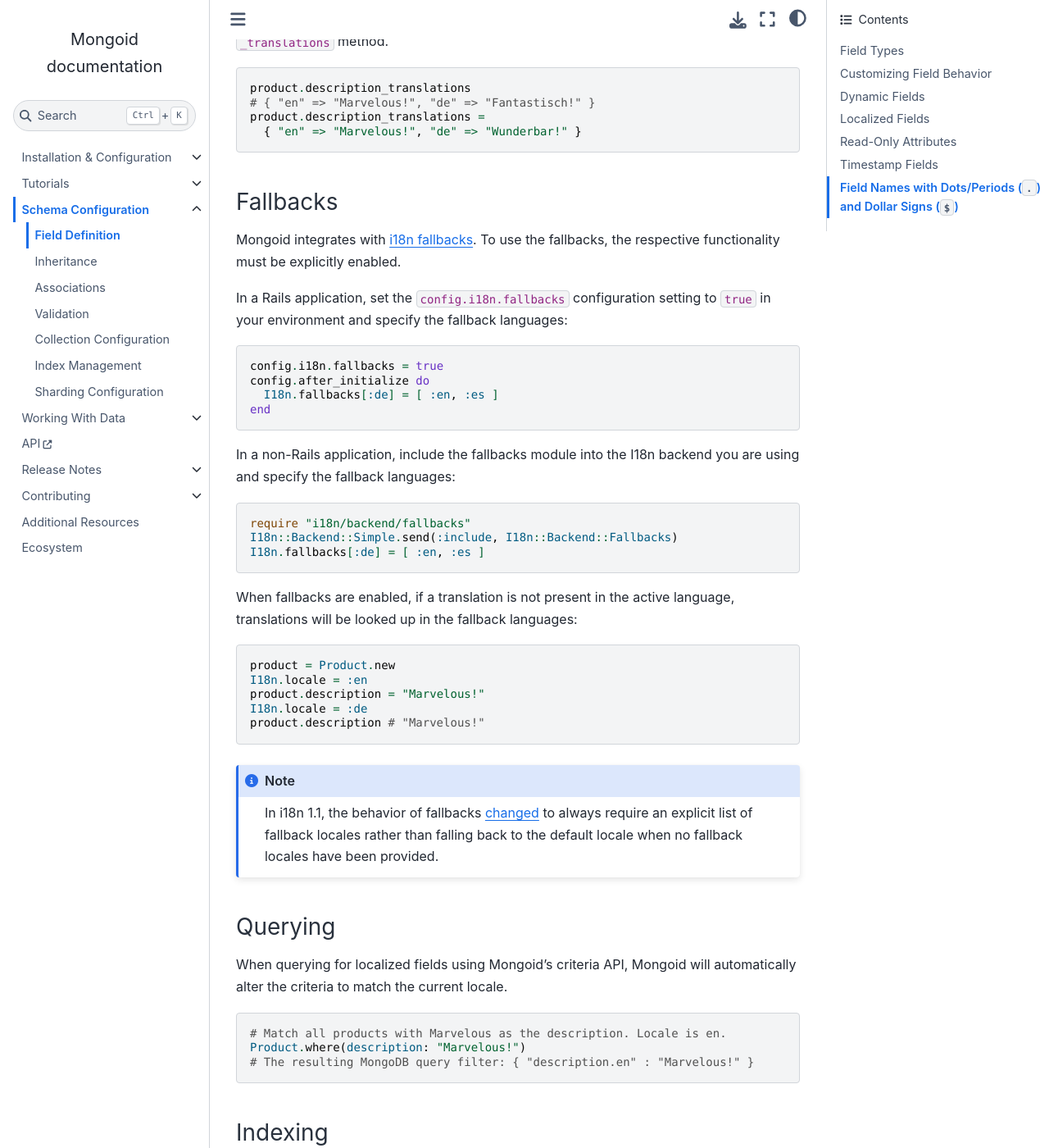
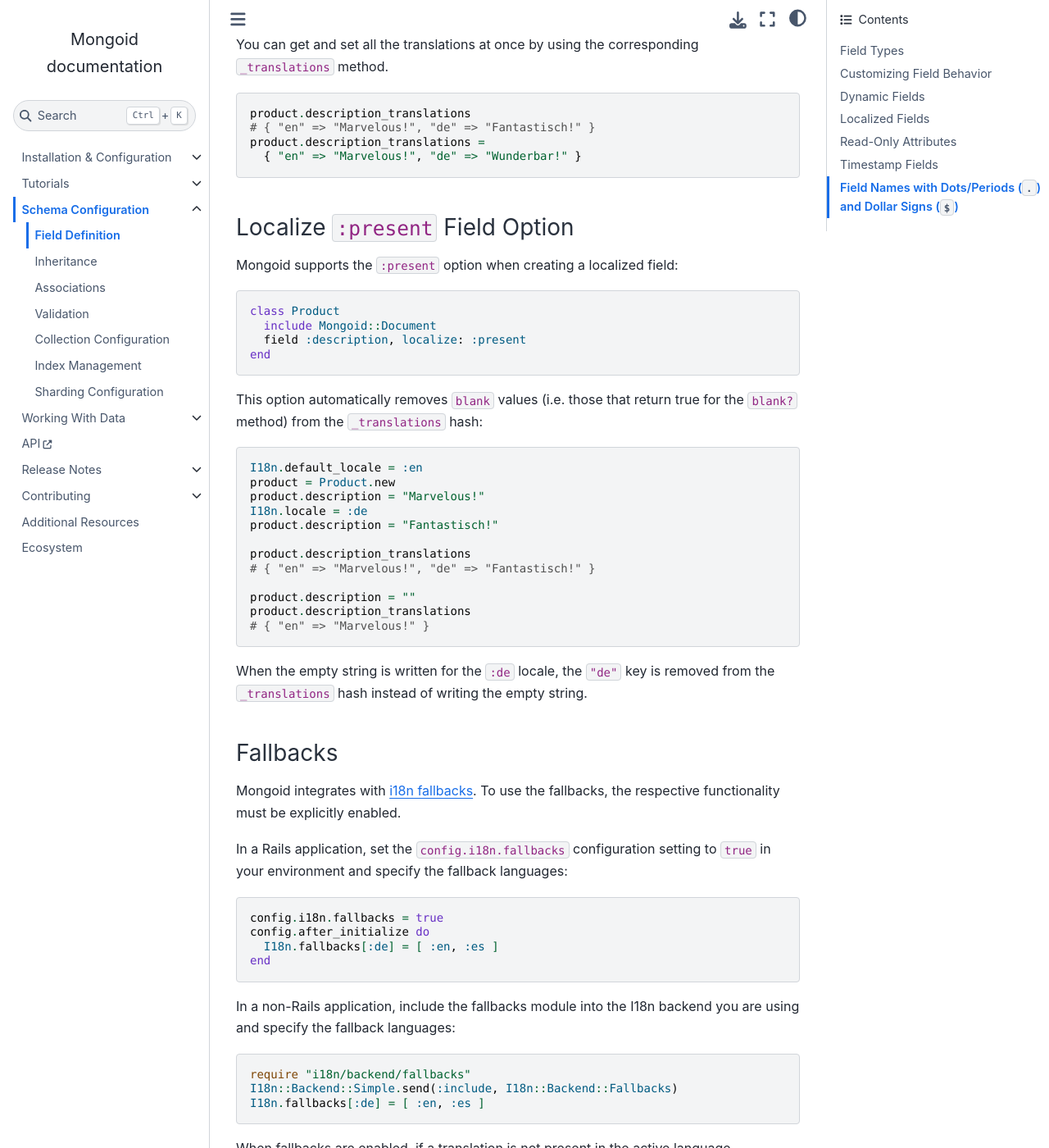
Before and after one commit to i80and/docs-mongoid, a Sphinx documentation site: the page built from docs/reference/fields.txt, in a window 1280 px wide and 1400 px high, scrolled down 27434 px. Shown: the whole window at 82% size. Built offline with Sphinx 7.4.7 and the Sphinx Book theme 1.1.4, drawn with Linux system fonts in a browser that asks for light colours; cross-references to code outside the pages are shown as plain code; some of the changed text lies outside the part shown.

Commit message:
MONGOID-5264 add :present option to localized fields (#5408)
* MONGOID-5264 add :present option to localize

* MONGOID-5264 change present? to localize_present?

* MONGOID-5264 add tests and fix present

* MONGOID-5264 add docs and release notes

* MONGOID-5264 potentially fix tests

* MONGOID-5264 fix docs

* MONGOID-5264 update the docstring

* MONGOID-5264 reset fallbacks after setting

* Update docs/reference/fields.txt

Co-authored-by: Oleg Pudeyev <39304720+p-mongo@users.noreply.github.com>

* MONGOID-5264 answer comments

* Update lib/mongoid/attributes.rb

Co-authored-by: Oleg Pudeyev <39304720+p-mongo@users.noreply.github.com>

Co-authored-by: Oleg Pudeyev <39304720+p-mongo@users.noreply.github.com>

```diff
--- a/docs/reference/fields.txt
+++ b/docs/reference/fields.txt
@@ -1396,6 +1396,42 @@ You can get and set all the translations at once by using the corresponding ``_t
      { "en" => "Marvelous!", "de" => "Wunderbar!" }
 
 
+.. _present-fields:
+
+Localize ``:present`` Field Option
+----------------------------------
+
+Mongoid supports the ``:present`` option when creating a localized field:
+
+.. code-block:: ruby
+
+   class Product
+     include Mongoid::Document
+     field :description, localize: :present
+   end
+
+This option automatically removes ``blank`` values (i.e. those that return true
+for the ``blank?`` method) from the ``_translations`` hash:
+
+.. code-block:: ruby
+
+   I18n.default_locale = :en
+   product = Product.new
+   product.description = "Marvelous!"
+   I18n.locale = :de
+   product.description = "Fantastisch!"
+
+   product.description_translations
+   # { "en" => "Marvelous!", "de" => "Fantastisch!" }
+
+   product.description = ""
+   product.description_translations
+   # { "en" => "Marvelous!" }
+
+When the empty string is written for the ``:de`` locale, the ``"de"`` key is
+removed from the ``_translations`` hash instead of writing the empty string.
+
+
 Fallbacks
 ---------
 
```
Also changed, not shown: docs/release-notes/mongoid-8.1.txt (+17 -0 lines).
